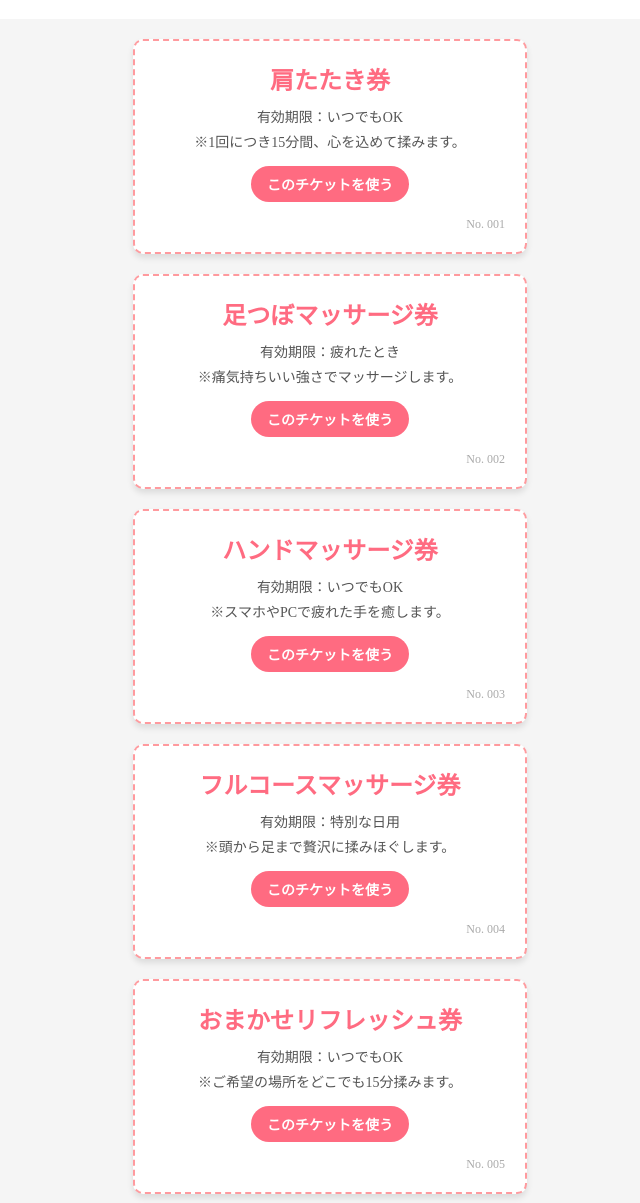
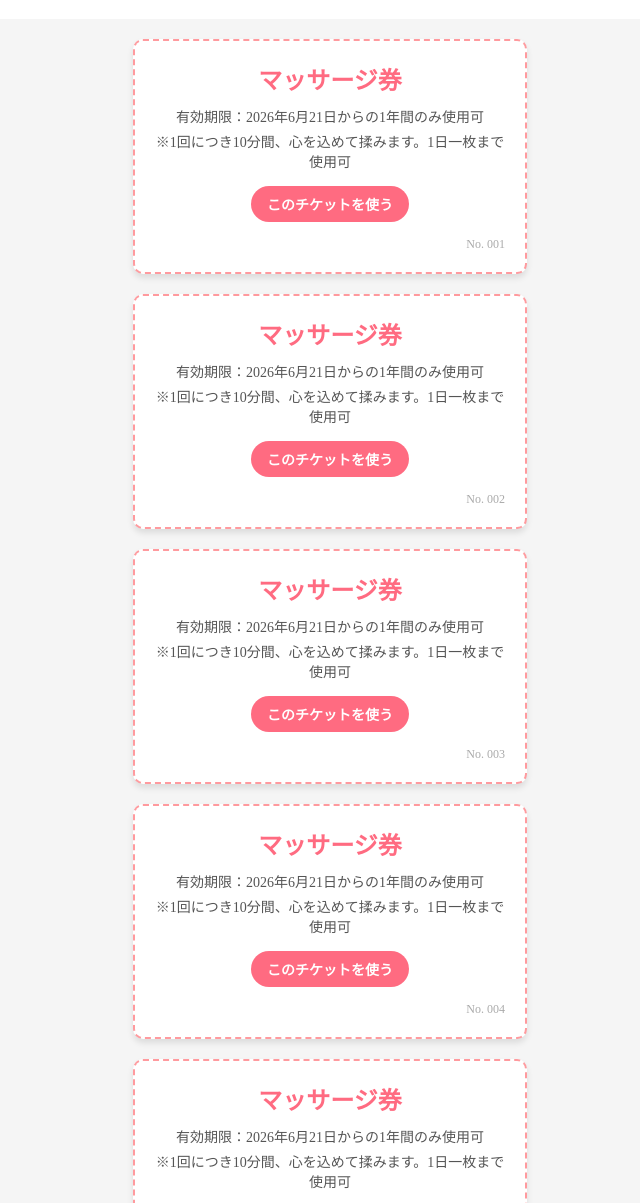
Before and after one commit to 8282tamusaburou-creator/massage-ticket, a plain HTML site: page ticket.html in a window 1280 px wide. Shown: the part 70-1273 px from the top of the page, without its empty margins (310-950 px from the left). Drawn offline with Linux system fonts and the light colour scheme.

Commit message:
Add files via upload

```diff
--- a/ticket.html
+++ b/ticket.html
@@ -24,7 +24,7 @@
             box-shadow: 0 4px 6px rgba(0,0,0,0.1);
             text-align: center;
             position: relative;
-            transition: all 0.3s ease; /* 変化をなめらかに */
+            transition: all 0.3s ease;
         }
 
         .ticket h3 {
@@ -63,7 +63,7 @@
             background-color: #ff4757;
         }
 
-        /* ーーー 使用済み（used）になったときのデザイン ーーー */
+        /* 使用済み（used）になったときのデザイン */
         .ticket.used {
             background: #e0e0e0;
             border-color: #999;
@@ -73,7 +73,7 @@
 
         .ticket.used h3, .ticket.used p, .ticket.used .ticket-number {
             color: #777 !important;
-            text-decoration: line-through; /* 文字に打ち消し線を引く */
+            text-decoration: line-through;
         }
 
         .ticket.used .use-button {
@@ -88,42 +88,42 @@
 
     <div class="ticket-container">
 
-        <div class="ticket">
-            <h3>肩たたき券</h3>
-            <p>有効期限：いつでもOK</p>
-            <p>※1回につき15分間、心を込めて揉みます。</p>
+        <div class="ticket" data-id="ticket1">
+            <h3>マッサージ券</h3>
+            <p>有効期限：2026年6月21日からの1年間のみ使用可</p>
+            <p>※1回につき10分間、心を込めて揉みます。1日一枚まで使用可</p>
             <button class="use-button" onclick="useTicket(this)">このチケットを使う</button>
             <div class="ticket-number">No. 001</div>
         </div>
 
-        <div class="ticket">
-            <h3>足つぼマッサージ券</h3>
-            <p>有効期限：疲れたとき</p>
-            <p>※痛気持ちいい強さでマッサージします。</p>
+        <div class="ticket" data-id="ticket2">
+             <h3>マッサージ券</h3>
+            <p>有効期限：2026年6月21日からの1年間のみ使用可</p>
+            <p>※1回につき10分間、心を込めて揉みます。1日一枚まで使用可</p>
             <button class="use-button" onclick="useTicket(this)">このチケットを使う</button>
             <div class="ticket-number">No. 002</div>
         </div>
 
-        <div class="ticket">
-            <h3>ハンドマッサージ券</h3>
-            <p>有効期限：いつでもOK</p>
-            <p>※スマホやPCで疲れた手を癒します。</p>
+        <div class="ticket" data-id="ticket3">
+             <h3>マッサージ券</h3>
+            <p>有効期限：2026年6月21日からの1年間のみ使用可</p>
+            <p>※1回につき10分間、心を込めて揉みます。1日一枚まで使用可</p>
             <button class="use-button" onclick="useTicket(this)">このチケットを使う</button>
             <div class="ticket-number">No. 003</div>
         </div>
 
-        <div class="ticket">
-            <h3>フルコースマッサージ券</h3>
-            <p>有効期限：特別な日用</p>
-            <p>※頭から足まで贅沢に揉みほぐします。</p>
+        <div class="ticket" data-id="ticket4">
+             <h3>マッサージ券</h3>
+            <p>有効期限：2026年6月21日からの1年間のみ使用可</p>
+            <p>※1回につき10分間、心を込めて揉みます。1日一枚まで使用可</p>
             <button class="use-button" onclick="useTicket(this)">このチケットを使う</button>
             <div class="ticket-number">No. 004</div>
         </div>
 
-        <div class="ticket">
-            <h3>おまかせリフレッシュ券</h3>
-            <p>有効期限：いつでもOK</p>
-            <p>※ご希望の場所をどこでも15分揉みます。</p>
+        <div class="ticket" data-id="ticket5">
+            <h3>マッサージ券</h3>
+            <p>有効期限：2026年6月21日からの1年間のみ使用可</p>
+            <p>※1回につき10分間、心を込めて揉みます。1日一枚まで使用可</p>
             <button class="use-button" onclick="useTicket(this)">このチケットを使う</button>
             <div class="ticket-number">No. 005</div>
         </div>
@@ -131,17 +131,36 @@
     </div>
 
     <script>
+        // ーーー ページを開いたときの処理 ーーー
+        window.onload = function() {
+            // すべてのチケットをチェックする
+            const tickets = document.querySelectorAll('.ticket');
+            tickets.forEach(ticket => {
+                const ticketId = ticket.getAttribute('data-id');
+                // もしブラウザの記憶に「使用済み」と残っていたら、見た目を変える
+                if (localStorage.getItem(ticketId) === 'used') {
+                    ticket.classList.add('used');
+                    const button = ticket.querySelector('.use-button');
+                    button.textContent = "使用済み";
+                    button.disabled = true;
+                }
+            });
+        };
+
+        // ーーー ボタンを押したときの処理 ーーー
         function useTicket(button) {
-            // ボタンの親要素（つまり、そのボタンが入っている .ticket）を探す
             const ticket = button.closest('.ticket');
+            const ticketId = ticket.getAttribute('data-id');
 
-            // すでに使用済みでなければ、使用済みに変更する
             if (!ticket.classList.contains('used')) {
                 const confirmUse = confirm("このチケットを使用済みにしますか？");
                 if (confirmUse) {
-                    ticket.classList.add('used'); // 'used' というスタイルを適用する
-                    button.textContent = "使用済み"; // ボタンの文字を変える
-                    button.disabled = true; // ボタンを押せなくする
+                    ticket.classList.add('used');
+                    button.textContent = "使用済み";
+                    button.disabled = true;
+
+                    // ★ブラウザの記憶箱に「この番号は使用済み」と保存する
+                    localStorage.setItem(ticketId, 'used');
                 }
             }
         }
```
